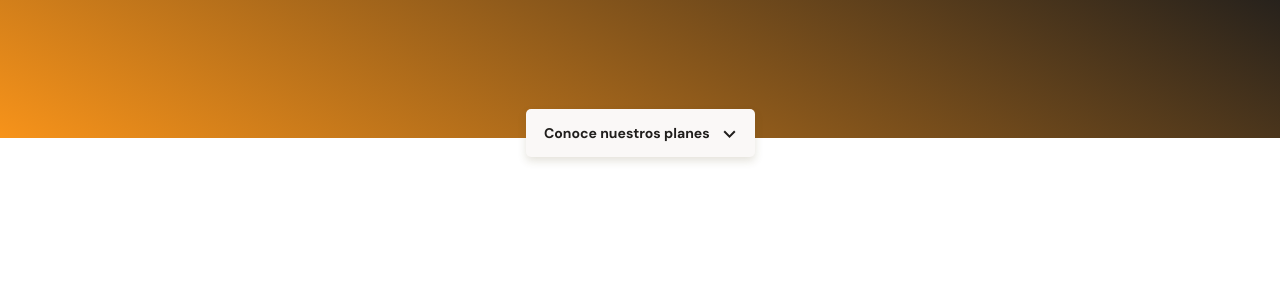
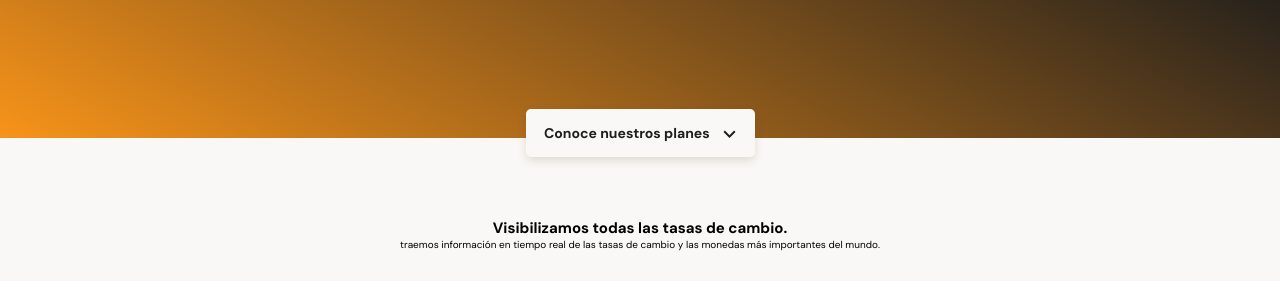
Before and after one commit to AldereteRuben/BatataBitPlatzi, a plain HTML site: page index.html in a window 1280 px wide. Shown: the part 196-486 px from the top of the page. Drawn offline with Linux system fonts and the light colour scheme.

Commit message:
se agregaron los estilos para la seccion de main para el h2 y el parrafo

```diff
--- a/index.html
+++ b/index.html
@@ -27,7 +27,19 @@
       </div>
     </header>
     <main>
-      <section></section>
+      <section class="main-exchange-container">
+        <div class="backgroudImg"></div>
+        <div class="main-exchange-container--title">
+          <h2>Visibilizamos todas las tasas de cambio.</h2>
+          <p>
+            traemos información en tiempo real de las tasas de cambio y las
+            monedas más importantes del mundo.
+          </p>
+        </div>
+        <section class="main-tables-container">
+          <div></div>
+        </section>
+      </section>
       <section></section>
       <section></section>
       <section></section>
--- a/style.css
+++ b/style.css
@@ -99,3 +99,25 @@ header img {
   margin-left: 10px;
   background-image: url("./assets/icons/down-arrow.svg");
 }
+
+main {
+  width: 100%;
+  height: auto;
+  background-color: var(--off-white);
+}
+
+.main-exchange-container {
+  width: 100%;
+  height: auto;
+  padding-top: 80px;
+  padding-bottom: 30px;
+  text-align: center;
+}
+
+,
+.main-exchange-container--title {
+  width: 90%;
+  min-width: 288px;
+  max-width: 900px;
+  margin: 0 auto;
+}
```
